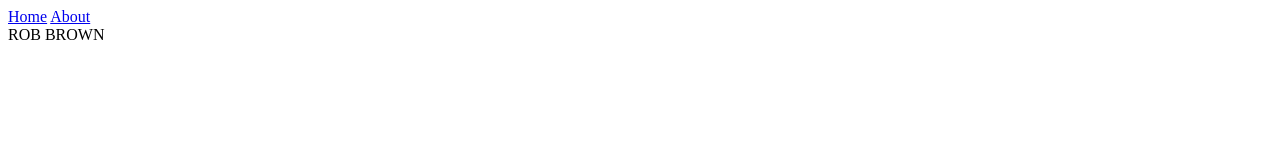
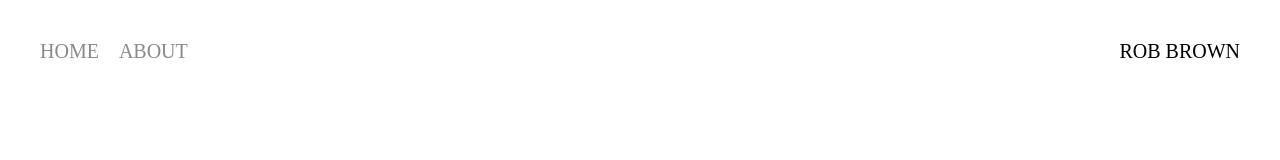
Before and after one commit to robb52/html-portfolio, a plain HTML site: page index.html in a window 1280 px wide. Drawn offline with Linux system fonts and the light colour scheme.

Commit message:
Styled navbar

```diff
--- a/index.html
+++ b/index.html
@@ -7,16 +7,30 @@
     <title>Portfolio</title>
     <link rel="stylesheet" href="styles.css">
 
-
   </head>
 
   <body>
 
-    <a href="index.html">Home</a>
-    <a href="about.html">About</a>
+    <div class="container">
+      <div class="nav-wrapper">
+        <div class="left-side">
+          <div class="nav-link-wrapper">
+            <a href="index.html">Home</a>
+          </div>
+          <div class="nav-link-wrapper">
+           <a href="about.html">About</a>
+         </div>
+        </div>
 
-    <div>ROB BROWN</div>
+        <div class="right-side">
+          <div class="brand">
+            <div>ROB BROWN</div>
+          </div>
+        </div>
 
+      </div>
+
+    </div>
 
   </body>
 
--- a/styles.css
+++ b/styles.css
@@ -0,0 +1,43 @@
+* {box-sizing:border-box}
+
+html {
+  box-sizing: border-box;
+}
+
+body {
+  margin: 0;
+  font-size: 1.25rem;
+}
+
+
+.nav-wrapper {
+  display: flex;
+  justify-content: space-between;
+  padding: 2em;
+}
+
+.left-side {
+  display: flex;
+}
+
+.nav-link-wrapper {
+  margin-right: 1em;
+  text-transform: uppercase;
+  height: 1em;
+  border-bottom: 1px solid transparent;
+  transition: border-bottom 0.5s;
+}
+
+.nav-link-wrapper a {
+  color: #8a8a8a;
+  text-decoration: none;
+  transition: color 0.5s;
+}
+
+.nav-link-wrapper:hover {
+  border-bottom: 1px solid #000;
+}
+
+/*.nav-link-wrapper a:hover {
+  color: #000;
+} */
```
